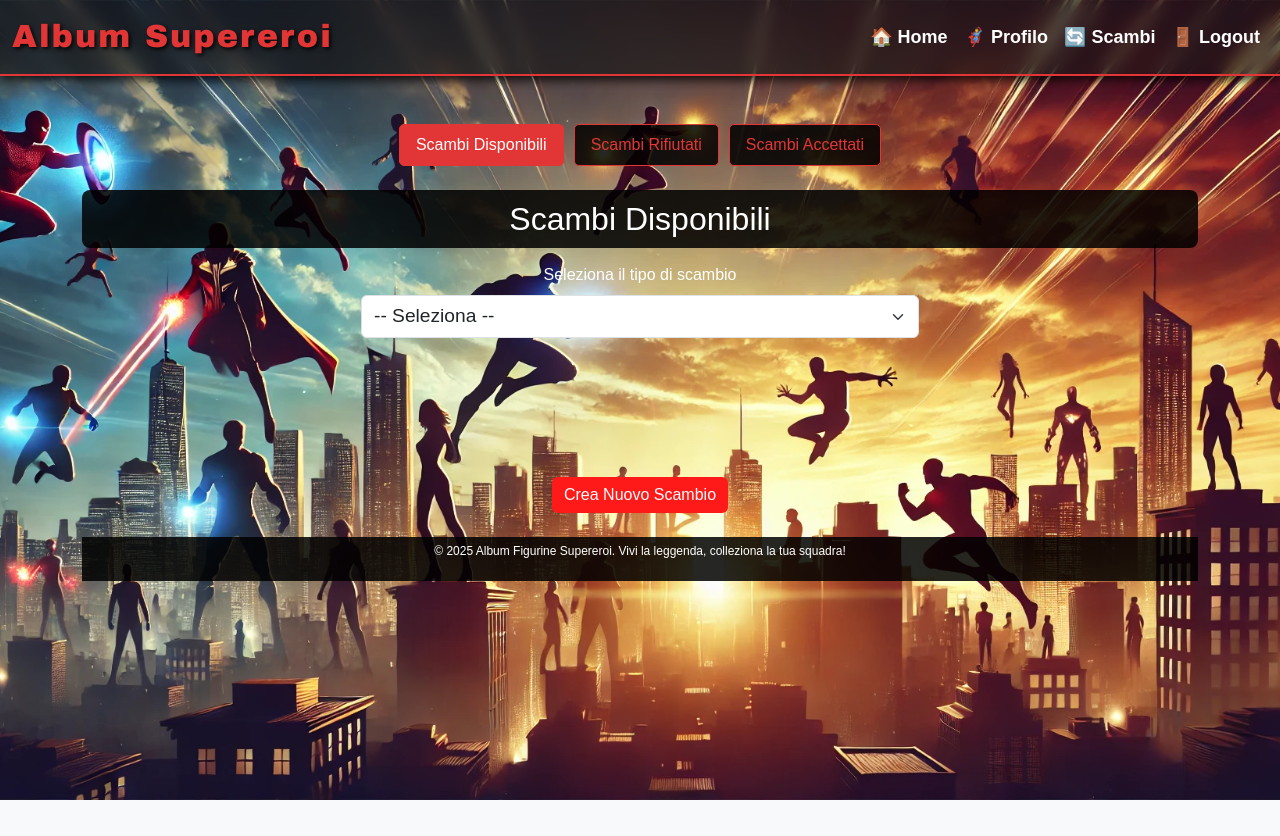
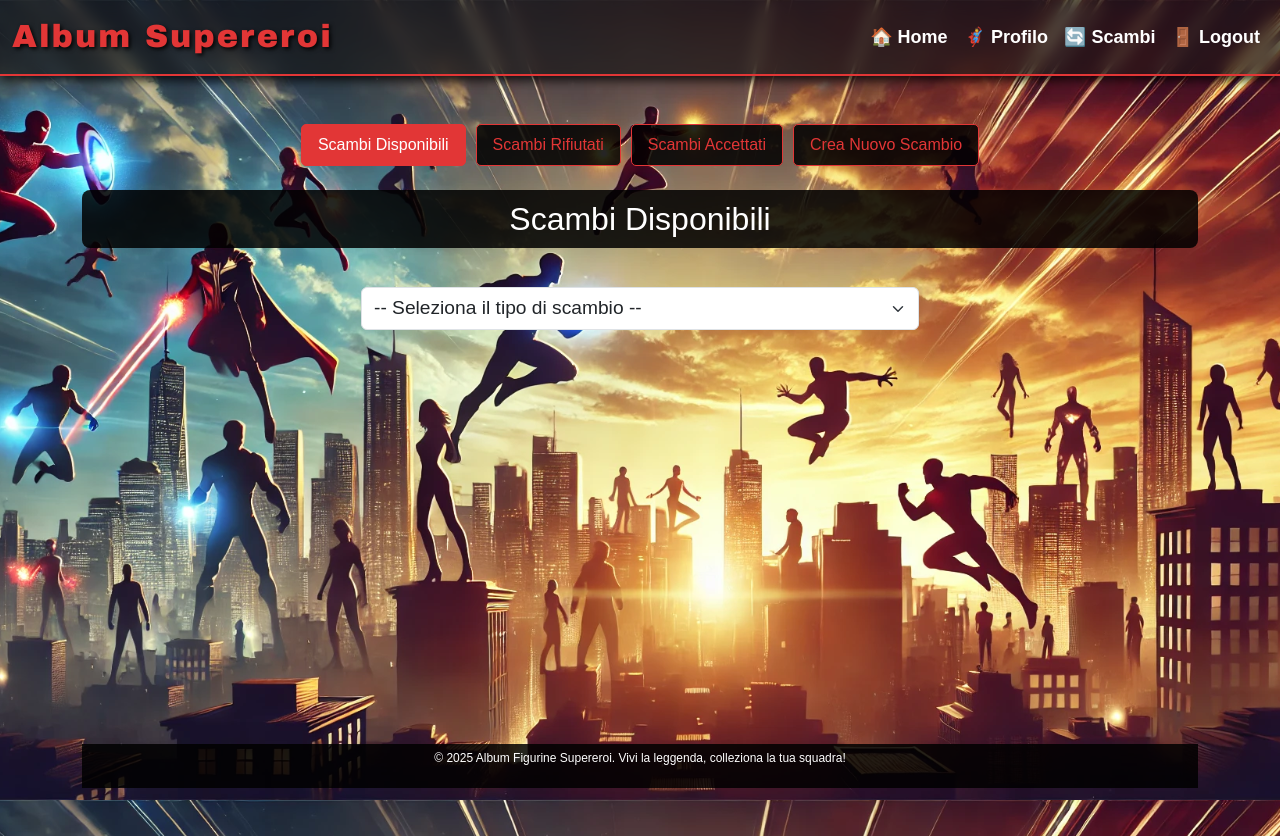
Before and after one commit to AlbertoDiLeo/progettoWebMobile, a plain HTML site: page front-end/exchange.html in a window 1280 px wide. Before the commit the page ends 800 px from the top, so only its background shows below. Drawn offline with nearby package versions, Linux system fonts and the light colour scheme; no server answers.

Commit message:
Filtrati gli scambi in attesa nel back-end e migliorata l'interfaccia utente: aggiornato il layout, aggiunti nuovi pulsanti e ottimizzati i selettori. Rimosso codice commentato e migliorata la gestione del layout CSS.

```diff
--- a/back-end/controllers/exchangeController.js
+++ b/back-end/controllers/exchangeController.js
@@ -319,7 +319,7 @@ exports.createExchange = async (req, res) => {
 exports.getMyExchanges = async (req, res) => {
     try {
       const userId = req.user.userId;
-      const exchanges = await Exchange.find({ offeredBy: userId }).populate('offeredFigurines requestedFigurines');
+      const exchanges = await Exchange.find({ offeredBy: userId, status: 'pending' }).populate('offeredFigurines requestedFigurines');
       //console.log(exchanges);
 
       res.status(200).json(exchanges);
--- a/front-end/exchange.css
+++ b/front-end/exchange.css
@@ -3,6 +3,9 @@ body {
   background-size: cover;
   color: white;
   font-family: 'Marvel', sans-serif;
+  display: flex;
+  flex-direction: column;
+  min-height: 100vh;
 }
 
 .navbar {
@@ -115,11 +118,19 @@ footer {
   bottom: 0;
   width: 100%;
   margin-top: auto;
+  box-sizing: border-box; /* Aggiungi questa linea */
+}
+.container {
+  flex: 1;
 }
 
-.container {
-  text-align: center;
+.container.py-5 {
+  min-height: 95vh; /* Altezza minima del container */
+  display: flex;
+  flex-direction: column;
+  justify-content: space-between;
 }
+
 
 .form-select {
   width: 50% !important;
@@ -153,7 +164,7 @@ footer {
 .card-body .btn {
   align-self: center;
   width: 100px;
-  margin-top: auto
+  margin-top: auto;
 }
 
 
--- a/front-end/exchange.html
+++ b/front-end/exchange.html
@@ -196,14 +196,17 @@
             <li class="nav-item" role="presentation">
                 <button class="nav-link" id="accepted-tab" data-bs-toggle="tab" data-bs-target="#accepted" type="button" role="tab">Scambi Accettati</button>
             </li>
+            <li class="nav-item">
+                <button class="nav-link"  type="button" role="tab" onclick="window.location.href='propose-exchange.html'">Crea Nuovo Scambio</button>
+            </li>
         </ul>
 
         <div class="mb-4 tab-content" id="exchangeContent">
             <div class="tab-pane fade show active" id="available" role="tabpanel">
             <h2 class="title">Scambi Disponibili</h2>
-            <label for="exchangeType" class="form-label">Seleziona il tipo di scambio</label>
+            <label for="exchangeType" class="form-label"></label>
             <select class="form-select w-25 mb-3" id="exchangeTypeSelect">
-                <option value="">-- Seleziona --</option>
+                <option value="">-- Seleziona il tipo di scambio --</option>
                 <option value="doppioni">Scambi Doppioni</option>
                 <option value="multiplo">Scambi Multipli</option>
                 <option value="crediti">Vendita per Crediti</option>
@@ -211,17 +214,17 @@
         </div>
 
         <div id="doppioniSection" class="d-none">
-            <h4 class="title">Scambi Doppioni Disponibili</h4>
+            <!--<h4 class="title">Scambi Doppioni Disponibili</h4>-->
             <div id="doppioniExchanges" class="row row-cols-1 row-cols-sm-2 row-cols-md-3 row-cols-lg-4 g-3"></div>
         </div>
 
         <div id="multiploSection" class="d-none">
-            <h4 class="title">Scambi Multipli Disponibili</h4>
+            <!--<h4 class="title">Scambi Multipli Disponibili</h4>-->
             <div id="multiploExchanges" class="row row-cols-1 row-cols-sm-2 row-cols-md-3 row-cols-lg-4 g-3"></div>
         </div>
 
         <div id="creditiSection" class="d-none">
-            <h4 class="title">Vendita per Crediti Disponibili</h4>
+            <!--<h4 class="title">Vendita per Crediti Disponibili</h4>-->
             <div id="creditiExchanges" class="row row-cols-1 row-cols-sm-2 row-cols-md-3 row-cols-lg-4 g-3"></div>
         </div>
 
@@ -239,7 +242,7 @@
                 </div>
             </div>
         </div>
-    </div>
+
 
         <div class="tab-pane fade" id="rejected" role="tabpanel">
             <h2 class="title">Scambi Rifiutati</h2>
@@ -272,10 +275,6 @@
             </div>
         </div>
 
-    <div class="container mb-4 text-center">
-        <button class="btn btn-primary" onclick="window.location.href='propose-exchange.html'">Crea Nuovo Scambio</button>
-    </div>
-
         <div class="modal fade" id="logoutModal" tabindex="-1" aria-labelledby="logoutModalLabel" aria-hidden="true">
             <div class="modal-dialog">
                 <div class="modal-content">
@@ -293,6 +292,7 @@
                 </div>
             </div>
         </div>
+    </div>
 
     <footer>
         <p>&copy; 2025 Album Figurine Supereroi. Vivi la leggenda, colleziona la tua squadra!</p>
```
Also changed, not shown: front-end/propose-exchange.html (+3 -3 lines). Lines whose indentation alone changed are shown as unchanged.
